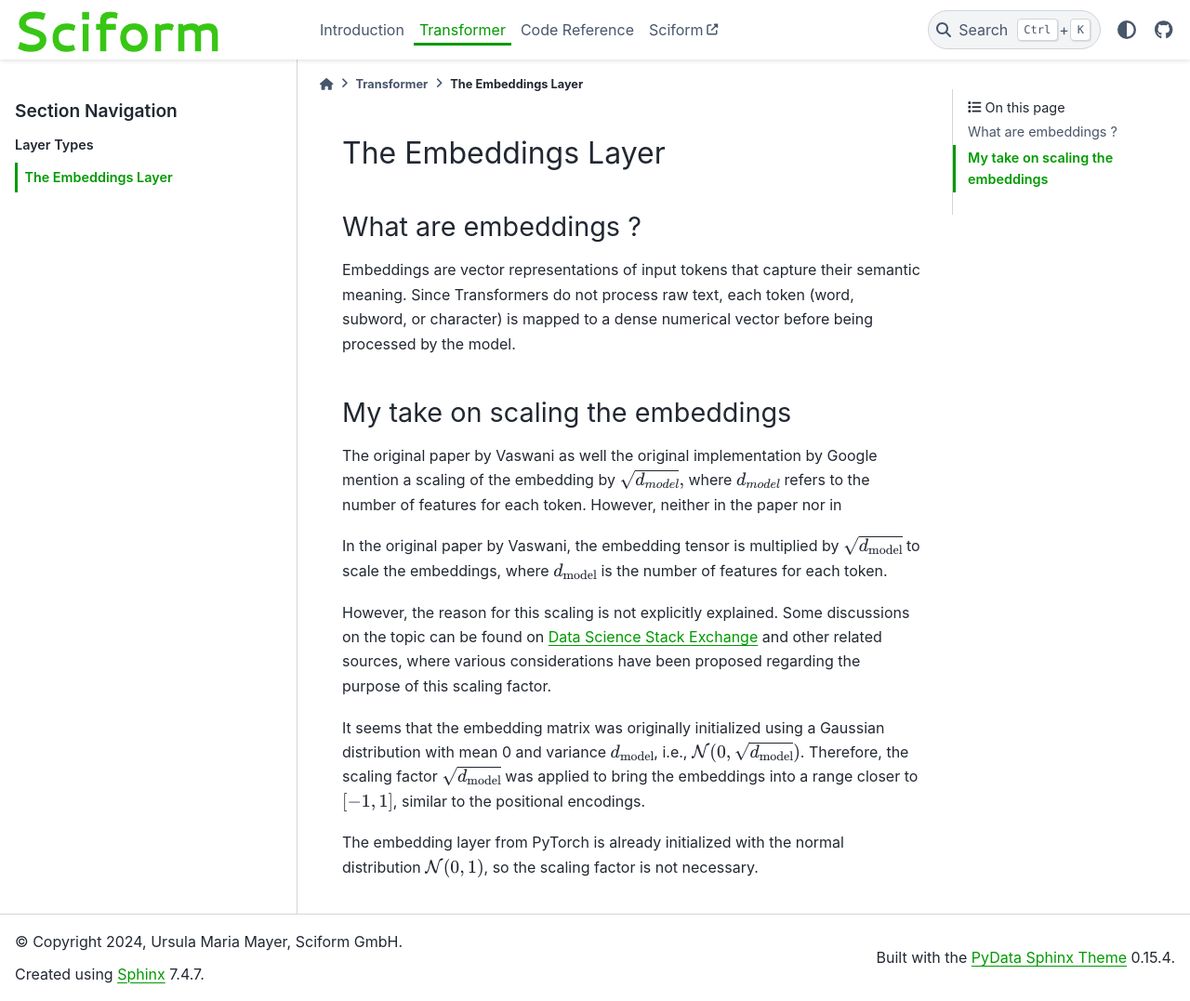
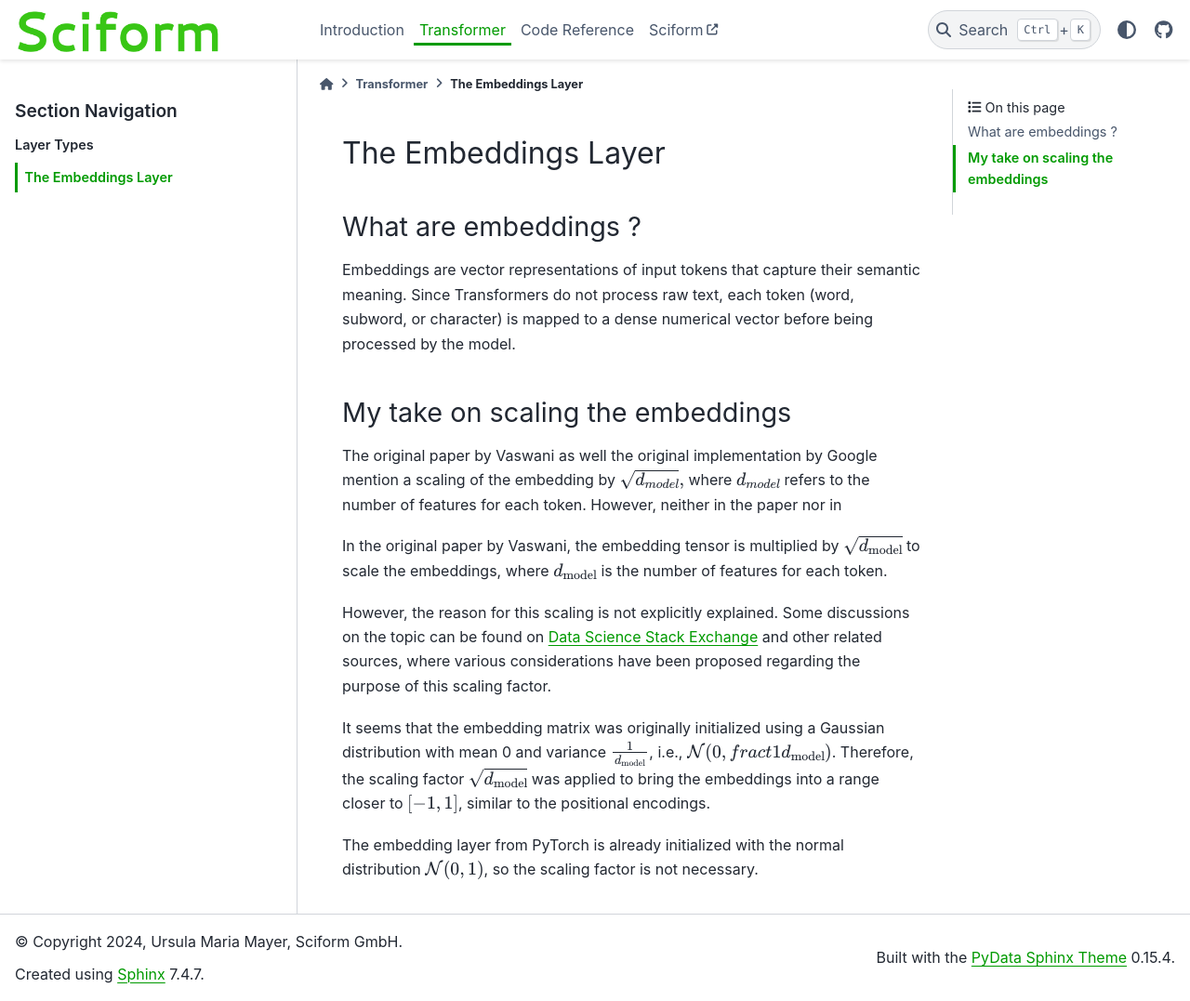
Before and after one commit to Sciform/transformer-attention-is-all-you-need-implementation, a Sphinx documentation site: the page built from docs/source/transformer/embeddings.rst, in a window 1280 px wide and 1077 px high. Shown: the whole window at 93% size. Built offline with Sphinx 7.4.7 and the PyData theme 0.15.4, drawn with Linux system fonts in a browser that asks for light colours.

Commit message:
doc update

```diff
--- a/docs/source/transformer/embeddings.rst
+++ b/docs/source/transformer/embeddings.rst
@@ -32,8 +32,8 @@ and other related sources, where various considerations have been proposed
 regarding the purpose of this scaling factor.
 
 It seems that the embedding matrix was originally initialized using a Gaussian
-distribution with mean 0 and variance :math:`d_{\text{model}}`, i.e.,
-:math:`\mathcal{N}(0, \sqrt{d_{\text{model}}})`.
+distribution with mean 0 and variance :math:`\frac{1}{d_{\text{model}}}`, i.e.,
+:math:`\mathcal{N}(0, fract{1}{d_{\text{model}}})`.
 Therefore, the scaling factor :math:`\sqrt{d_{\text{model}}}` was applied to
 bring the embeddings into a range closer to :math:`[-1,1]`, similar to the
 positional encodings.
```
Also changed, not shown: 9 other files.
